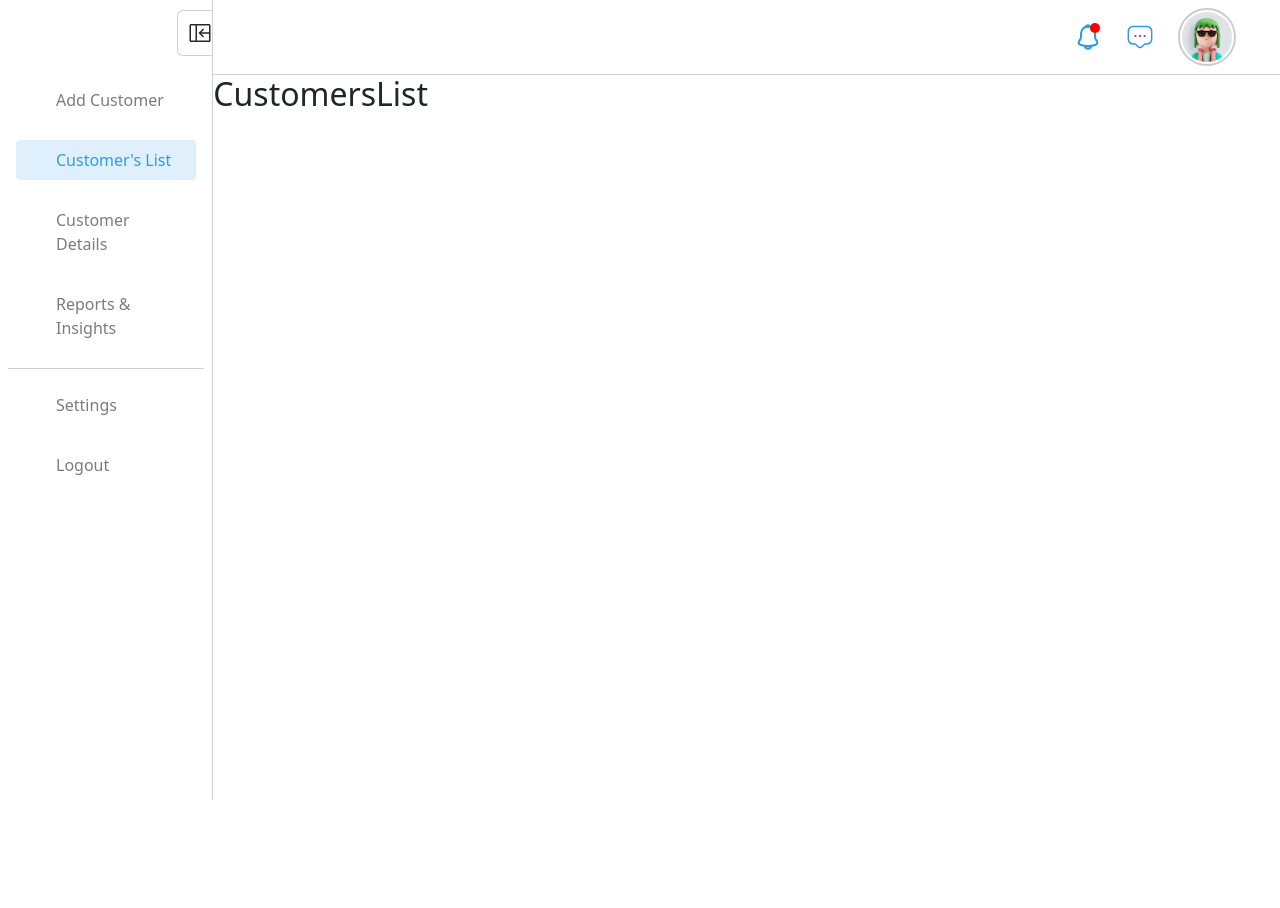
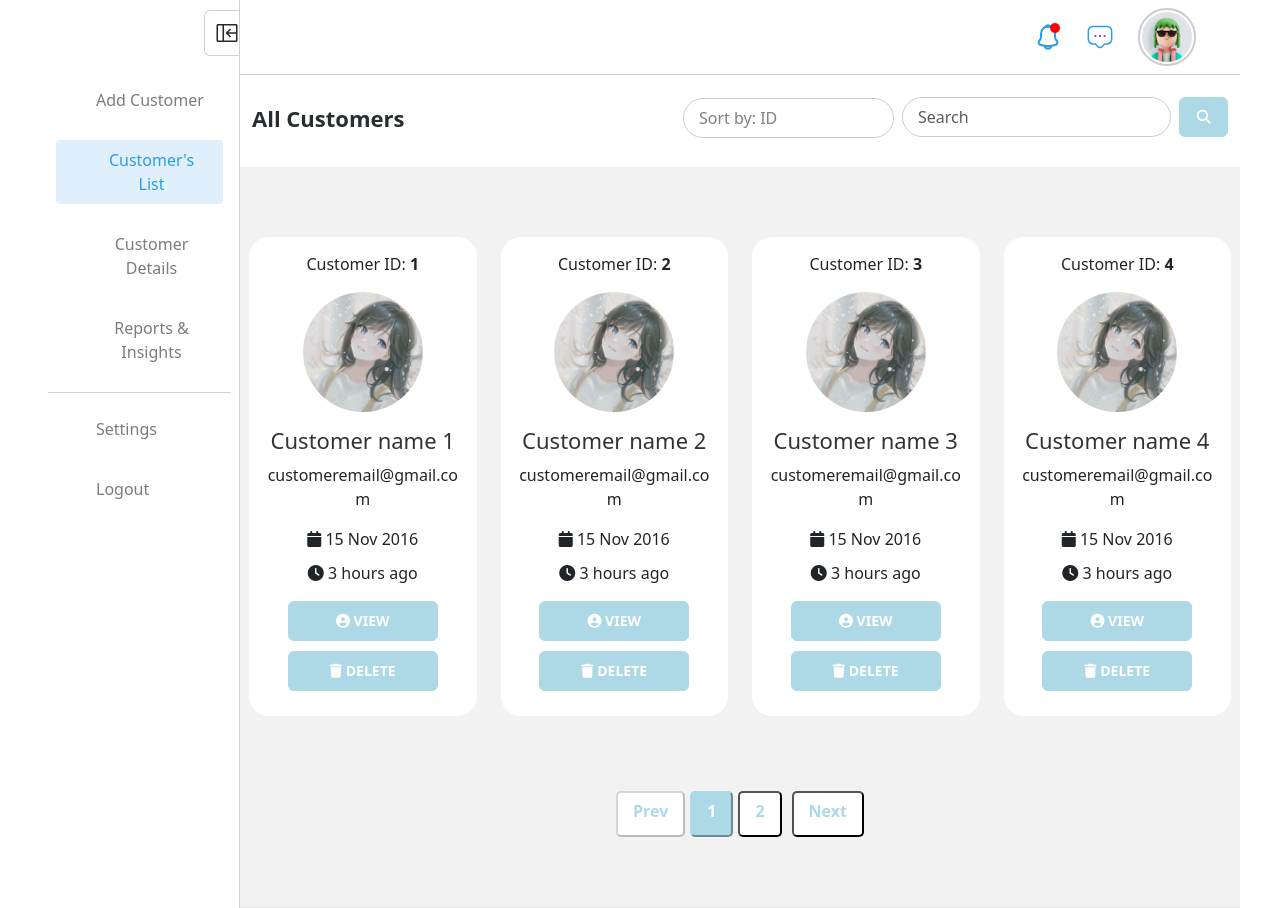
Before and after one commit to Saalujan/Customer_Management_System, a React (Create React App) app in the folder frontend/: page /CustomersList in a window 1280 px wide. Before the commit the page ends 800 px from the top, so only its background shows below. Built offline with nearby package versions, Linux system fonts and the light colour scheme; some icons are missing.

Commit message:
customers list

```diff
--- a/frontend/public/index.html
+++ b/frontend/public/index.html
@@ -1,14 +1,12 @@
 <!DOCTYPE html>
 <html lang="en">
+
 <head>
   <meta charset="utf-8" />
   <link rel="icon" href="%PUBLIC_URL%/favicon.ico" />
   <meta name="viewport" content="width=device-width, initial-scale=1" />
   <meta name="theme-color" content="#000000" />
-    <meta
-      name="description"
-      content="Web site created using create-react-app"
-    />
+  <meta name="description" content="Web site created using create-react-app" />
   <link rel="apple-touch-icon" href="%PUBLIC_URL%/logo192.png" />
   <!--
       manifest.json provides metadata used when your web app is installed on a
@@ -24,8 +22,15 @@
       work correctly both with client-side routing and a non-root public URL.
       Learn how to configure a non-root public URL by running `npm run build`.
     -->
+
+  <!-- font awesome 6 -->
+  <link rel="stylesheet" href="https://cdnjs.cloudflare.com/ajax/libs/font-awesome/6.5.1/css/all.min.css"
+    integrity="sha512-DTOQO9RWCH3ppGqcWaEA1BIZOC6xxalwEsw9c2QQeAIftl+Vegovlnee1c9QX4TctnWMn13TZye+giMm8e2LwA=="
+    crossorigin="anonymous" referrerpolicy="no-referrer" />
+
   <title>React App</title>
 </head>
+
 <body>
   <noscript>You need to enable JavaScript to run this app.</noscript>
   <div id="root"></div>
@@ -40,4 +45,5 @@
       To create a production bundle, use `npm run build` or `yarn build`.
     -->
 </body>
+
 </html>
--- a/frontend/src/CustomerList.css
+++ b/frontend/src/components/CustomersList/CustomerList.css
@@ -35,27 +35,23 @@
   width: 55px;
   text-align: center;
   color: white;
+  margin-top: 7px;
 }
 
-#header {
-  padding: 15px 0;
-  position: fixed;
-  left: 0;
-  right: 0;
-  top: 0;
-  z-index: 9999;
+.search-bar {
+  padding-top: 15px;
+  width: auto;
   background: #fff;
-  box-shadow: 0 0 8px 0px rgba(0, 0, 0, 0.1);
   transition: all 0.5s linear;
 }
 
-#header .navbar {
+.search-bar .navbar {
   padding: 0;
   justify-content: space-between;
   background: none !important;
 }
 
-#header .navbar-brand {
+.search-bar .navbar-brand {
   color: #282c34;
   font-weight: 600;
   height: auto;
@@ -239,3 +235,7 @@ input[type=search], .sortby{
   line-height: 20px;
   border-radius: 50px;
 }
+
+input[type=search]{
+  margin-top: 7px;
+}
--- a/frontend/src/components/CustomersList/CustomersList.js
+++ b/frontend/src/components/CustomersList/CustomersList.js
@@ -1,10 +1,22 @@
 import Layout from '../../layout/layout'
 import React from 'react'
+import 'bootstrap/dist/css/bootstrap.min.css';
+import './CustomerList.css';
+
+import AppHeader from './header';
+import AppCustomers from './customers';
 
 export const CustomersList = () => {
   return (
     <Layout>
-      <h2>CustomersList</h2>
+      <div className="App">
+        <main>
+          <div className="search-bar">
+            <AppHeader />
+          </div>
+          <AppCustomers />
+        </main>
+      </div>
     </Layout>
   )
 }
--- a/frontend/src/Components/customers.js
+++ b/frontend/src/components/CustomersList/customers.js
@@ -10,8 +10,8 @@ const itemPerPage = 4;
 const customerdata = [
     {
         id: 1,
-        image: require('../assets/images/customer1.jpg'),
-        title: 'Customer name',
+        image: require('../../Assets/images/customer1.jpg'),
+        title: 'Customer name 1',
         email: 'customeremail@gmail.com',
         date: '15 Nov 2016',
         time: '3 hours ago',
@@ -20,8 +20,8 @@ const customerdata = [
     },
     {
         id: 2,
-        image: require('../assets/images/customer1.jpg'),
-        title: 'Customer name',
+        image: require('../../Assets/images/customer1.jpg'),
+        title: 'Customer name 2',
         email: 'customeremail@gmail.com',
         date: '15 Nov 2016',
         time: '3 hours ago',
@@ -30,8 +30,8 @@ const customerdata = [
     },
     {
         id: 3,
-        image: require('../assets/images/customer1.jpg'),
-        title: 'Customer name',
+        image: require('../../Assets/images/customer1.jpg'),
+        title: 'Customer name 3',
         email: 'customeremail@gmail.com',
         date: '15 Nov 2016',
         time: '3 hours ago',
@@ -40,8 +40,8 @@ const customerdata = [
     },
     {
         id: 4,
-        image: require('../assets/images/customer1.jpg'),
-        title: 'Customer name',
+        image: require('../../Assets/images/customer1.jpg'),
+        title: 'Customer name 4',
         email: 'customeremail@gmail.com',
         date: '15 Nov 2016',
         time: '3 hours ago',
@@ -50,8 +50,8 @@ const customerdata = [
     },
     {
         id: 5,
-        image: require('../assets/images/customer1.jpg'),
-        title: 'Customer name',
+        image: require('../../Assets/images/customer1.jpg'),
+        title: 'Customer name 5',
         email: 'customeremail@gmail.com',
         date: '15 Nov 2016',
         time: '3 hours ago',
@@ -60,8 +60,8 @@ const customerdata = [
     },
     {
         id: 6,
-        image: require('../assets/images/customer1.jpg'),
-        title: 'Customer name',
+        image: require('../../Assets/images/customer1.jpg'),
+        title: 'Customer name 6',
         email: 'customeremail@gmail.com',
         date: '15 Nov 2016',
         time: '3 hours ago',
@@ -70,8 +70,8 @@ const customerdata = [
     },
     {
         id: 7,
-        image: require('../assets/images/customer1.jpg'),
-        title: 'Customer name',
+        image: require('../../Assets/images/customer1.jpg'),
+        title: 'Customer name 7',
         email: 'customeremail@gmail.com',
         date: '15 Nov 2016',
         time: '3 hours ago',
@@ -80,8 +80,8 @@ const customerdata = [
     },
     {
         id: 8,
-        image: require('../assets/images/customer1.jpg'),
-        title: 'Customer name',
+        image: require('../../Assets/images/customer1.jpg'),
+        title: 'Customer name 8',
         email: 'customeremail@gmail.com',
         date: '15 Nov 2016',
         time: '3 hours ago',
```
Also changed, not shown: frontend/src/CustomerList.js (deleted, +0 -20 lines), frontend/src/components/CustomersList/header.js (renamed from frontend/src/Components/header.js). Lines whose indentation alone changed are shown as unchanged.
